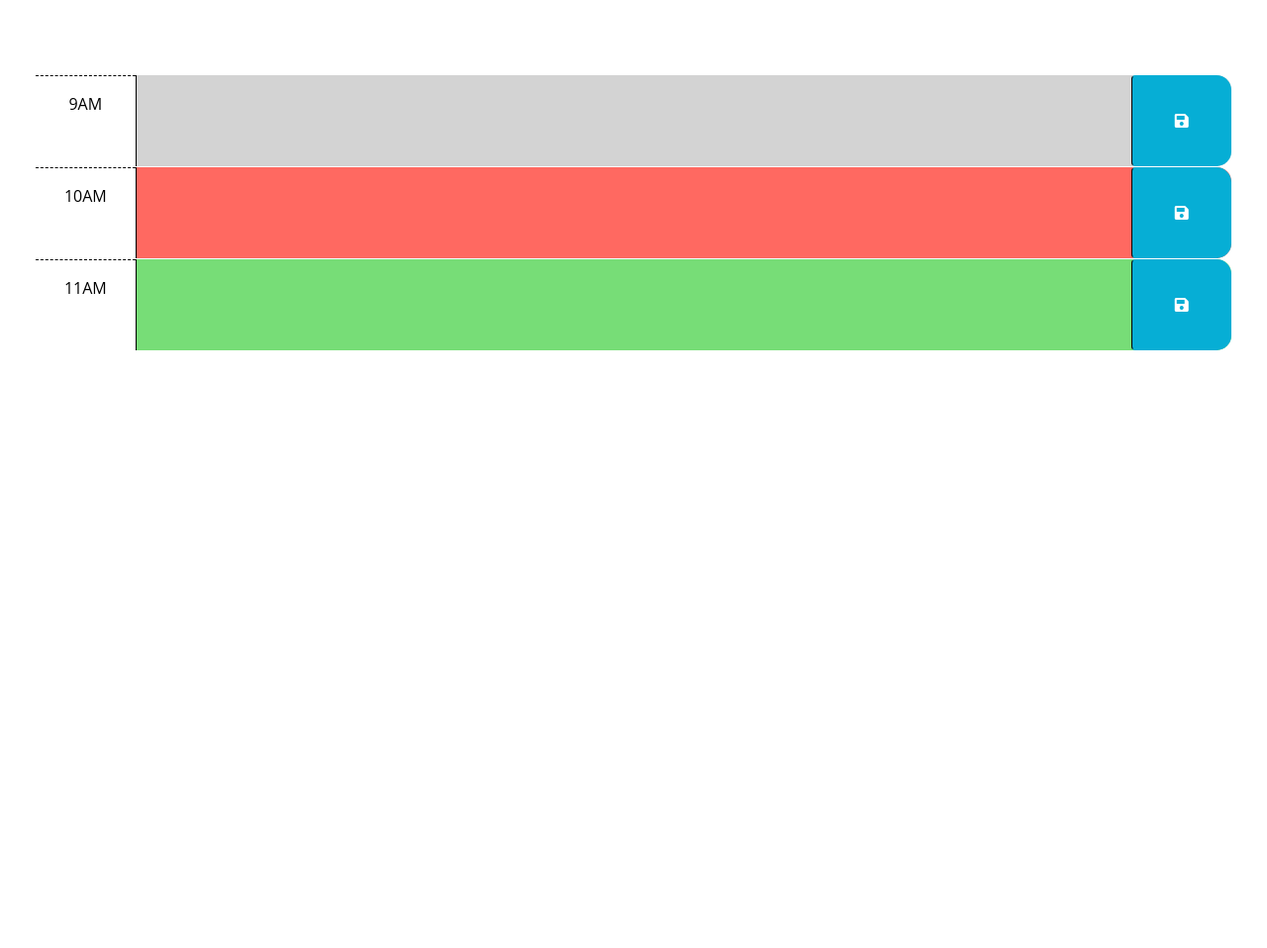
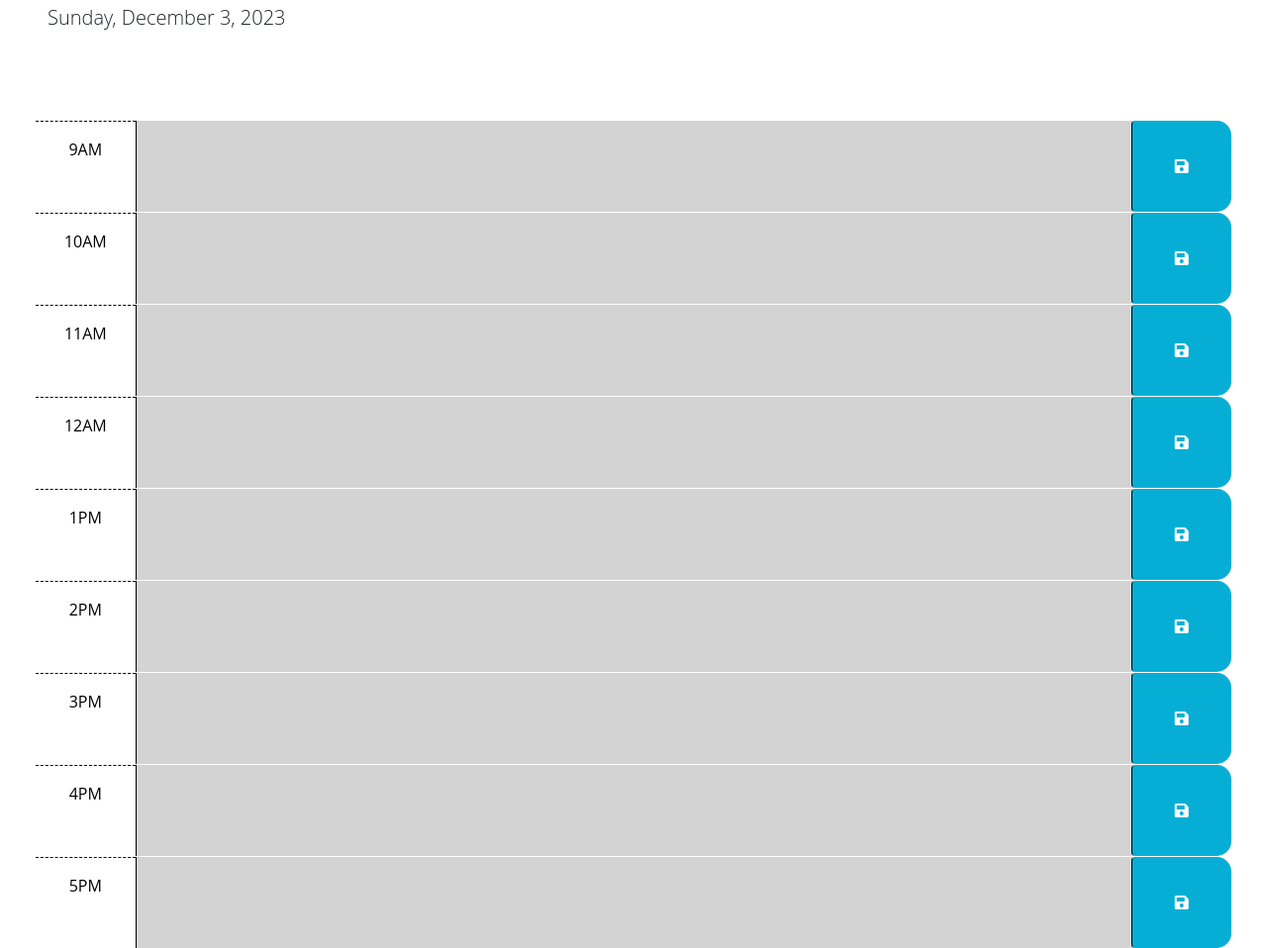
Before and after one commit to DillonDuran/Work-Day-Scheduler, a plain HTML site: page index.html in a window 1280 px wide. Shown: the part 176-1134 px from the top of the page at 99% size. Before the commit the page ends 800 px from the top, so only its background shows below. Drawn offline with nearby package versions, Linux system fonts and the light colour scheme.

Commit message:
Finished code for Scheduler

```diff
--- a/index.html
+++ b/index.html
@@ -31,18 +31,9 @@
       <p id="currentDay" class="lead"></p>
     </header>
     <div class="container-fluid px-5">
-      <!-- Use class for "past", "present", and "future" to apply styles to the
-        time-block divs accordingly. The javascript will need to do this by
-        adding/removing these classes on each div by comparing the hour in the
-        id to the current hour. The html provided below is meant to be an example
-        demonstrating how the css provided can be leveraged to create the
-        desired layout and colors. The html below should be removed or updated
-        in the finished product. Remember to delete this comment once the
-        code is implemented.
-        -->
 
       <!-- Example of a past time block. The "past" class adds a gray background color. -->
-      <div id="hour-9" class="row time-block past">
+      <div id="9" class="row time-block past">
         <div class="col-2 col-md-1 hour text-center py-3">9AM</div>
         <textarea class="col-8 col-md-10 description" rows="3"> </textarea>
         <button class="btn saveBtn col-2 col-md-1" aria-label="save">
@@ -51,7 +42,7 @@
       </div>
 
       <!-- Example of a present time block. The "present" class adds a red background color. -->
-      <div id="hour-10" class="row time-block present">
+      <div id="10" class="row time-block present">
         <div class="col-2 col-md-1 hour text-center py-3">10AM</div>
         <textarea class="col-8 col-md-10 description" rows="3"> </textarea>
         <button class="btn saveBtn col-2 col-md-1" aria-label="save">
@@ -60,14 +51,68 @@
       </div>
 
       <!-- Example of a future time block. The "future" class adds a green background color. -->
-      <div id="hour-11" class="row time-block future">
+      <div id="11" class="row time-block">
         <div class="col-2 col-md-1 hour text-center py-3">11AM</div>
         <textarea class="col-8 col-md-10 description" rows="3"> </textarea>
         <button class="btn saveBtn col-2 col-md-1" aria-label="save">
           <i class="fas fa-save" aria-hidden="true"></i>
         </button>
       </div>
-    </div>
+
+      <div id="12" class="row time-block">
+        <div class="col-2 col-md-1 hour text-center py-3">12AM</div>
+        <textarea class="col-8 col-md-10 description" rows="3"> </textarea>
+        <button class="btn saveBtn col-2 col-md-1" aria-label="save">
+         <i class="fas fa-save" aria-hidden="true"></i>
+       </button>
+      </div>
+
+      <div id="13" class="row time-block">
+        <div class="col-2 col-md-1 hour text-center py-3">1PM</div>
+        <textarea class="col-8 col-md-10 description" rows="3"> </textarea>
+        <button class="btn saveBtn col-2 col-md-1" aria-label="save">
+          <i class="fas fa-save" aria-hidden="true"></i>
+       </button>
+     </div>
+
+
+      <div id="14" class="row time-block">
+        <div class="col-2 col-md-1 hour text-center py-3">2PM</div>
+        <textarea class="col-8 col-md-10 description" rows="3"> </textarea>
+        <button class="btn saveBtn col-2 col-md-1" aria-label="save">
+          <i class="fas fa-save" aria-hidden="true"></i>
+        </button>
+      </div>
+
+
+      <div id="15" class="row time-block">
+       <div class="col-2 col-md-1 hour text-center py-3">3PM</div>
+       <textarea class="col-8 col-md-10 description" rows="3"> </textarea>
+       <button class="btn saveBtn col-2 col-md-1" aria-label="save">
+          <i class="fas fa-save" aria-hidden="true"></i>
+       </button>
+     </div>
+
+
+       <div id="16" class="row time-block">
+        <div class="col-2 col-md-1 hour text-center py-3">4PM</div>
+        <textarea class="col-8 col-md-10 description" rows="3"> </textarea>
+        <button class="btn saveBtn col-2 col-md-1" aria-label="save">
+          <i class="fas fa-save" aria-hidden="true"></i>
+       </button>
+      </div>
+
+
+
+        <div id="17" class="row time-block">
+         <div class="col-2 col-md-1 hour text-center py-3">5PM</div>
+         <textarea class="col-8 col-md-10 description" rows="3"> </textarea>
+         <button class="btn saveBtn col-2 col-md-1" aria-label="save">
+          <i class="fas fa-save" aria-hidden="true"></i>
+       </button>
+      </div>
+
+  </div>
 
     <script src="https://cdnjs.cloudflare.com/ajax/libs/jquery/3.2.1/jquery.min.js"></script>
     <script src="https://cdn.jsdelivr.net/npm/dayjs@1.11.3/dayjs.min.js"
--- a/script.js
+++ b/script.js
@@ -9,15 +9,93 @@ $(function () {
   // time-block containing the button that was clicked? How might the id be
   // useful when saving the description in local storage?
   //
+
+  const currentTime = dayjs().hour();
+
+  function userStorage() {
+
+    $('.saveBtn').on('click', function() {
+
+      const key = $(this).parent().attr('id');
+
+      const value = $(this).siblings('.description').val();
+
+      localStorage.setItem(key, value);
+
+    });
+  }
+
   // TODO: Add code to apply the past, present, or future class to each time
   // block by comparing the id to the current hour. HINTS: How can the id
   // attribute of each time-block be used to conditionally add or remove the
   // past, present, and future classes? How can Day.js be used to get the
   // current hour in 24-hour time?
   //
+
+  function currentColor() {
+    $('.time-block').each(function() {
+      const timeBlock = parseInt(this.id);
+
+      $(this).toggleClass('past', timeBlock < currentTime);
+
+      $(this).toggleClass('present', timeBlock === currentTime);
+
+      $(this).toggleClass('future', timeBlock > currentTime);
+
+    });
+  }
+
+  function changeColor() {
+    $('.time-block').each(function() {
+      const timeBlock = parseInt(this.id);
+
+      if (timeBlock == currentTime) {
+
+        $(this).removeClass('past future').addClass('present');
+
+      } else if (timeBlock < currentTime) {
+
+        $(this).removeClass('future present').addClass('past');
+
+      } else {
+
+        $(this).removeClass('past present').addClass('future');
+      }
+    });
+  }
+
   // TODO: Add code to get any user input that was saved in localStorage and set
   // the values of the corresponding textarea elements. HINT: How can the id
   // attribute of each time-block be used to do this?
+
+  $('.time-block').each(function() {
+
+    const key = $(this).attr('id');
+
+    const value = localStorage.getItem(key);
+
+    $(this).children('.description').val(value);
+
+  });
+
+
   //
   // TODO: Add code to display the current date in the header of the page.
+
+  function updateDay() {
+
+    const currentDate = dayjs().format('dddd, MMMM D, YYYY');
+
+    const dateElement = $('#currentDay');
+
+    dateElement.text(currentDate);
+
+  }
+
+  currentColor();
+  userStorage();
+  changeColor();
+  updateDay();
+
+
 });
```
